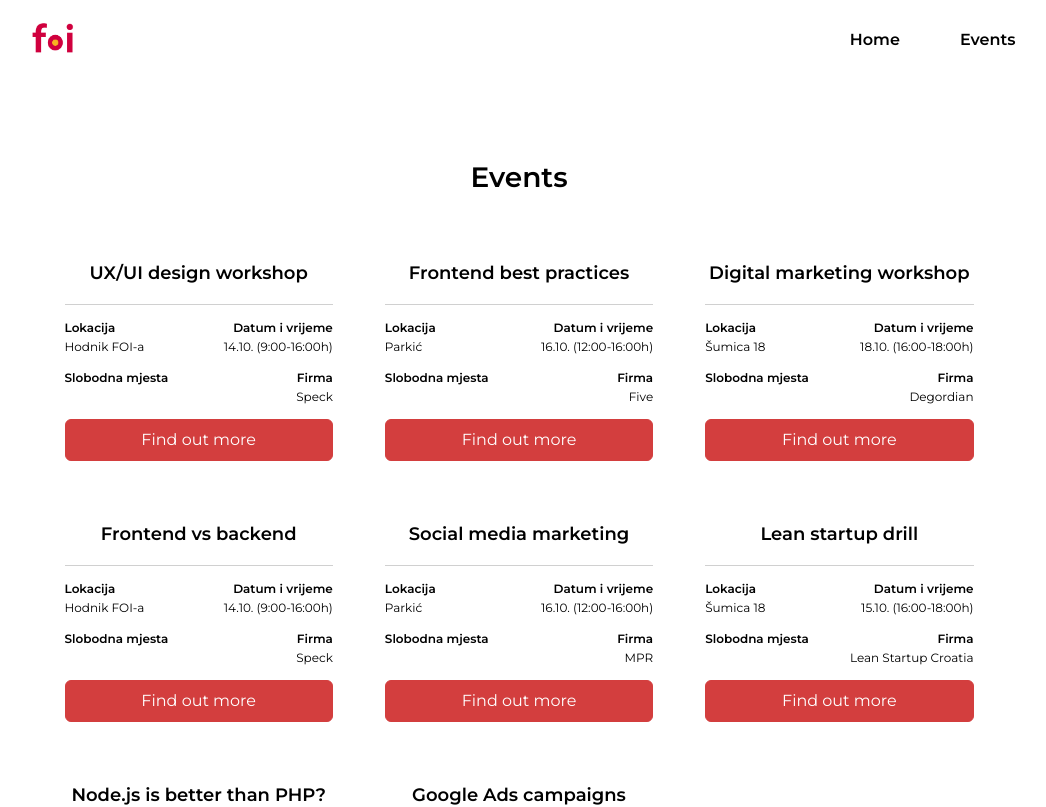
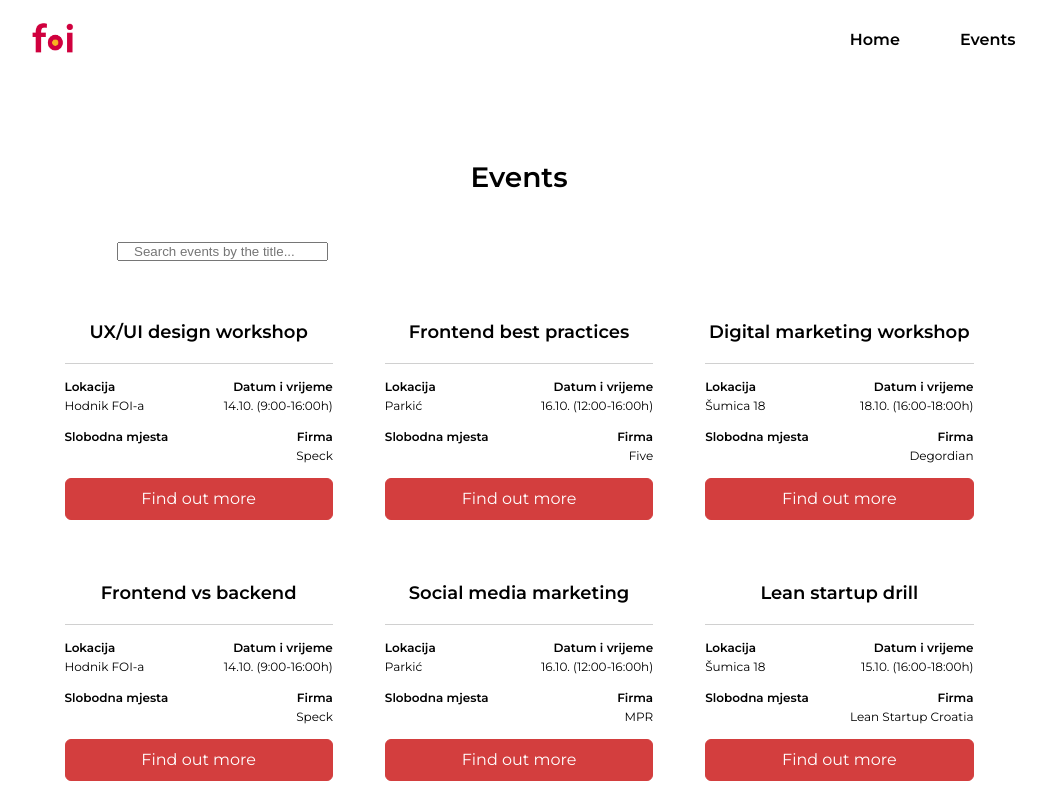
Before and after one commit to LukaKemo/my-app, a React (Create React App) app: page /events in a window 1280 px wide. Shown: the top 807 px of the page, without its empty margins (121-1167 px from the left). Built offline with nearby package versions, Linux system fonts and the light colour scheme.

Commit message:
loader +, search not fixed

```diff
--- a/package.json
+++ b/package.json
@@ -10,6 +10,7 @@
     "normalize.css": "^8.0.1",
     "react": "^17.0.2",
     "react-dom": "^17.0.2",
+    "react-loader-spinner": "^4.0.0",
     "react-router-dom": "^5.2.0",
     "react-scripts": "4.0.3",
     "styled-components": "^5.2.3",
--- a/src/components/Event/Event.js
+++ b/src/components/Event/Event.js
@@ -1,6 +1,7 @@
 //route
 import React from 'react';
 import { Button } from '../../lib/style/generalStyles';
+
 //import style components
 import {
     Event as EventWrapper,
--- /dev/null
+++ b/src/components/SearchBar/SearchBar.js
@@ -0,0 +1,20 @@
+import React from 'react';
+import {
+    SearchBar as SearchBox,
+    SearchBarContainer
+} from './SearchBarStyle';
+const SearchBar = ({
+    keyword,
+ }) => {
+  return (
+        <SearchBarContainer>
+            <SearchBox
+                key="random"
+                value={keyword}
+                placeholder={"Search events by the title..."}
+                />
+        </SearchBarContainer>
+  )
+}
+
+export default SearchBar;
--- /dev/null
+++ b/src/components/SearchBar/SearchBarStyle.js
@@ -0,0 +1,26 @@
+import styled from 'styled-components';
+
+import {
+    colors,
+    breakpoints,
+    transitionEase
+} from '../../lib/style/theme';
+
+export const SearchBarContainer = styled.div `
+    max-width:400px;
+    padding: 0;
+    @media screen and (${breakpoints.mobileLarge}) {
+
+    }
+`;
+
+export const SearchBar = styled.input `
+    display: block;
+    margin-left: auto;
+    margin-right: auto;
+    text-align:left;
+    @media screen and (${breakpoints.mobileLarge}) {
+        padding: 0 15px 0 15px;
+        margin-bottom: 40px;
+    }
+`;
--- a/src/components/Section/Section.js
+++ b/src/components/Section/Section.js
@@ -1,8 +1,10 @@
 //import
 import React from 'react';
+import Loader from "react-loader-spinner";
+
 import {
     Section as SectionWrapper,
-    Title
+    Title,
 }from './SectionStyle';
 
 //structure Section
@@ -11,10 +13,19 @@ const Section = ({
     title,
     withoutTopPadding
 }) => {
+    const style = { position: "fixed", top: "50%", left: "50%", transform: "translate(-50%, -50%)" };
     const sectionClassName = withoutTopPadding ? 'Section Section_topPadding_none' : 'Section';
     return (
         <SectionWrapper>
             {title && <Title>{ title }</Title>}
+            <Loader
+            style = { style }
+            type="TailSpin"
+            color='#e4b43c'
+            height={100}
+            width={100}
+            timeout={1000}
+        />
             { children }
         </SectionWrapper>
     );
--- a/src/pages/Events/Events.js
+++ b/src/pages/Events/Events.js
@@ -6,20 +6,29 @@ import eventsMock from '../../lib/style/mock/events';
 import Section from '../../components/Section/Section';
 import { Grid } from '../../lib/style/generalStyles';
 import EventCard from '../../components/EventCard/EventCard';
+import SearchBar from '../../components/SearchBar/SearchBar';
 
 //structure Events Page
 const Events = (props) => {
     const [events, setEvents] = useState(null);
-
+    const [searchTerm, setSearchTerm] = useState("");
+    const searchHandler = () => {};
     useEffect(() => {
         setTimeout(() => {
           setEvents(eventsMock);
         }, 1000);
       }, [events]);
 
+
+
   return (
     <>
         <Section title="Events">
+            <SearchBar
+                type="text"
+                value={props.inputValue}
+                onChange={props.eventsFilterOnChange}
+            />
             {events &&
                 <Grid columns={3}>
                     {events.map(event => event &&
```
Also changed, not shown: src/lib/style/generalStyles.js (line endings or trailing spaces), 1 other file (tests, documents, lock files or other folders).
